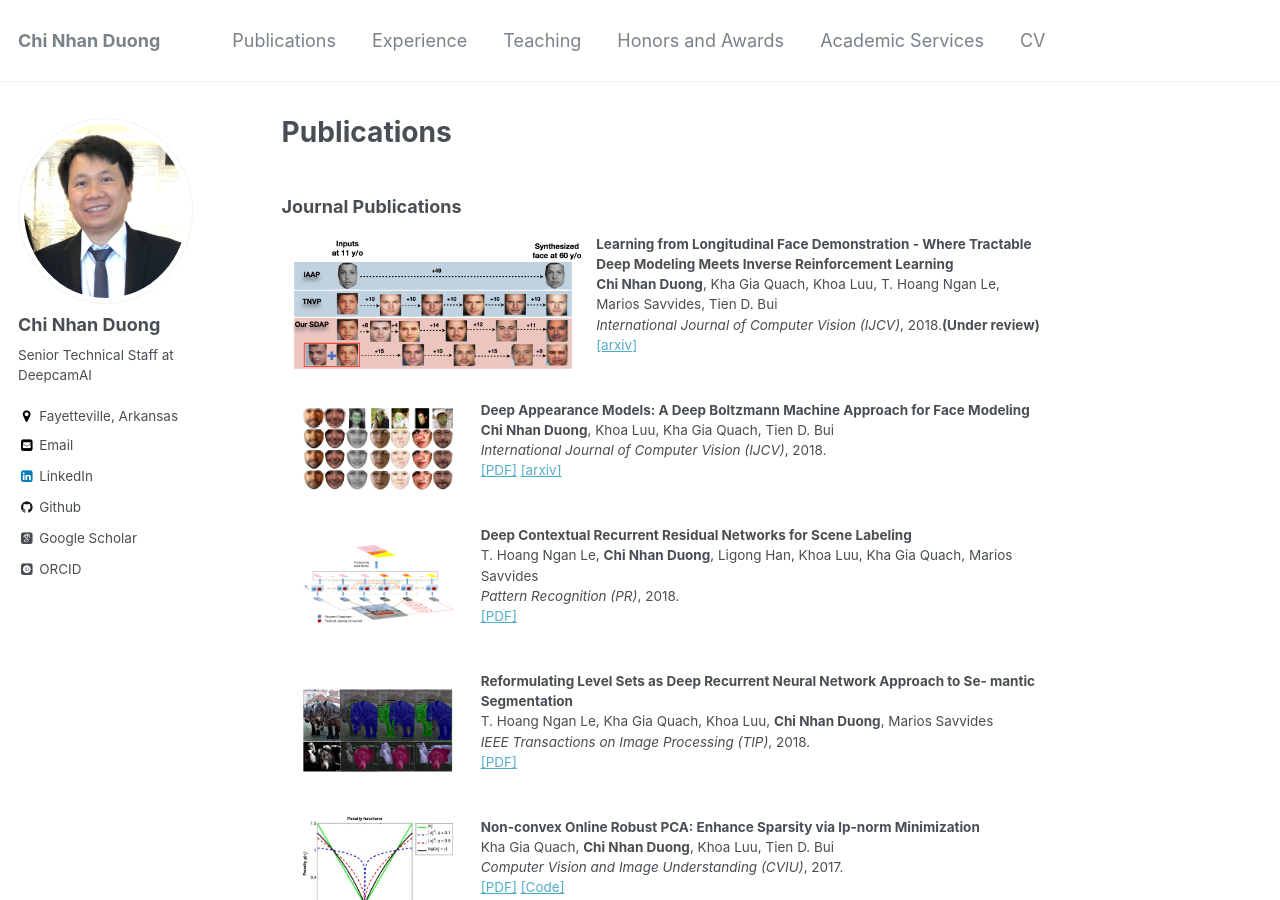
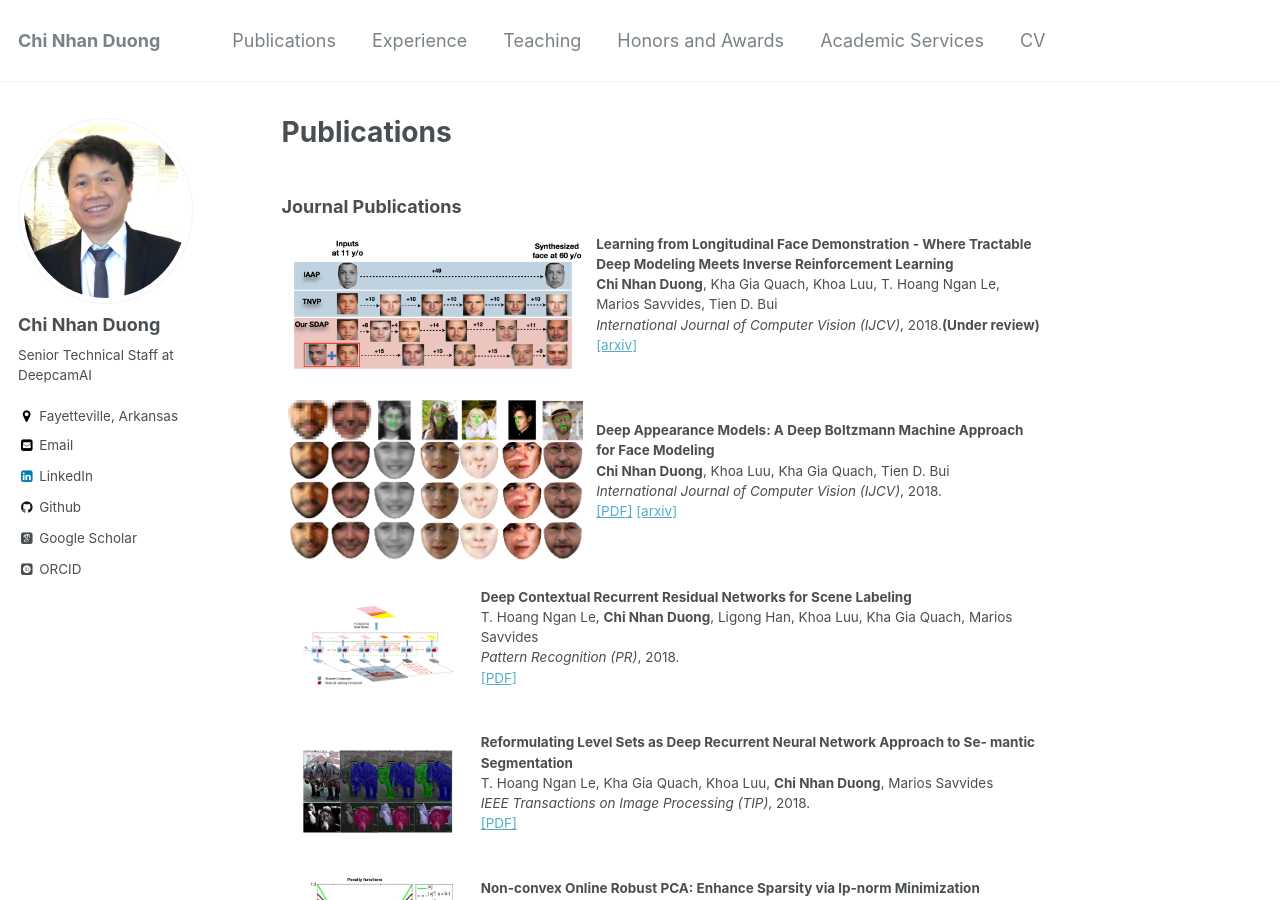
Before and after one commit to dcnhan/dcnhan.github.io, a Jekyll site: the page built from _pages/publications.md, in a window 1280 px wide and 900 px high. Built offline with Jekyll 4.4.1, drawn with Linux system fonts in a browser that asks for light colours; some web fonts are replaced.

Commit message:
Build website

```diff
--- a/_pages/publications.md
+++ b/_pages/publications.md
@@ -15,8 +15,8 @@ author_profile: true
 	<a href="https://arxiv.org/pdf/1711.10520.pdf">[arxiv]</a>
 	</p></td></table>
 <table width="1200" align="center" border="0">
-	<td width="25%" valign="top" align="center"><img src="/images/featured_DAMs_journal.jpg" alt="thumbnail" width="150" height="120" style="border-style: none"></td>
-	<td width="75%" valign="top">
+	<td width="40%" valign="top" align="center"><img src="/images/featured_DAMs_journal.jpg" alt="thumbnail" width="300" height="240" style="border-style: none"></td>
+	<td width="60%" valign="middle">
 	<p><heading><strong>Deep Appearance Models: A Deep Boltzmann Machine Approach for Face Modeling</strong></heading><br>
 	<strong> Chi Nhan Duong</strong>, Khoa Luu, Kha Gia Quach, Tien D. Bui<br><em>International Journal of Computer Vision (IJCV)</em>, 2018.<br>
 	<a href="https://link.springer.com/article/10.1007%2Fs11263-018-1113-3">[PDF]</a>
```
